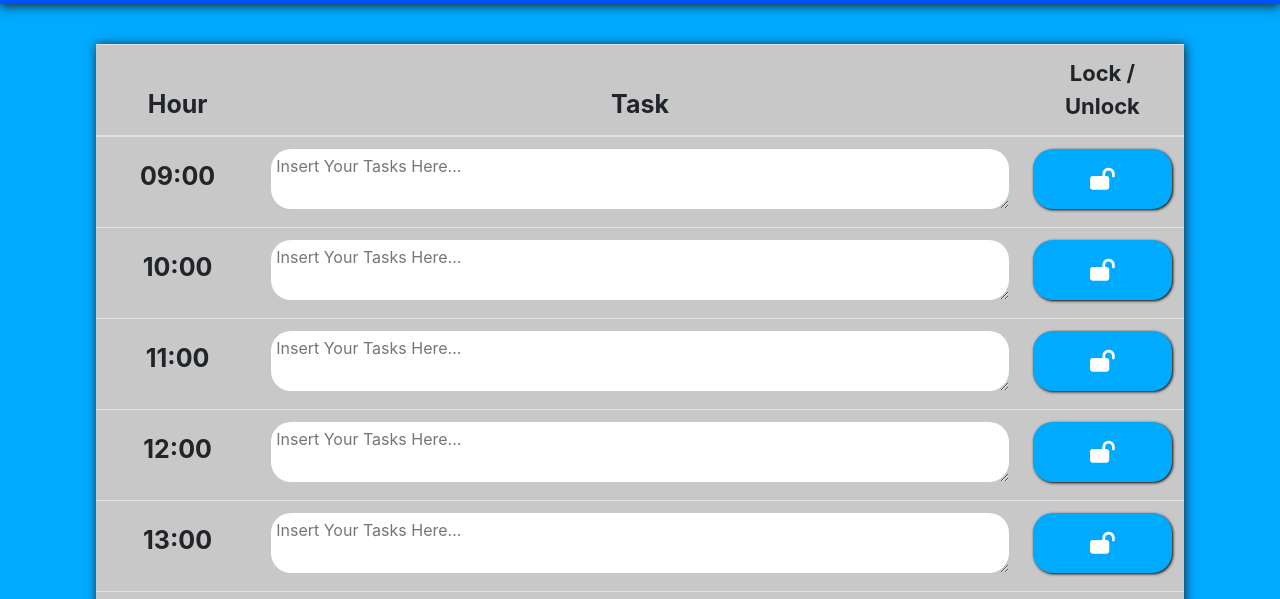
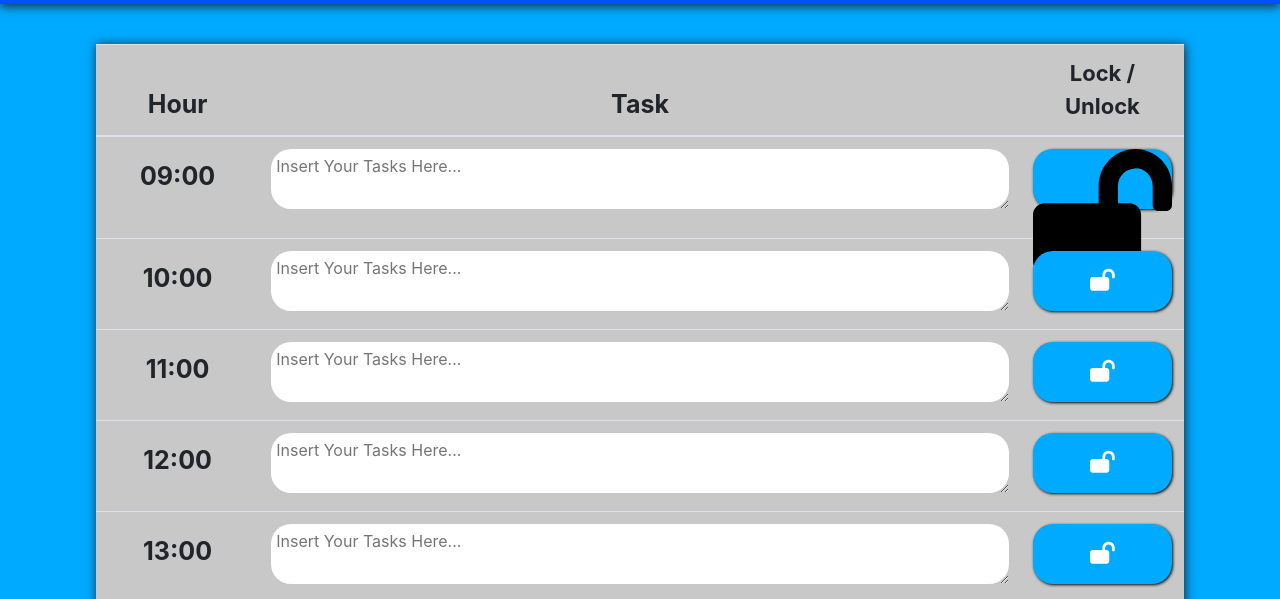
Before and after one commit to HCross28/Unit-5-Day-Planner, a plain HTML site: page index.html in a window 1280 px wide. Shown: the part 176-775 px from the top of the page. Drawn offline with nearby package versions, Linux system fonts and the light colour scheme.

Commit message:
adding assets folder

```diff
--- a/index.html
+++ b/index.html
@@ -98,7 +98,7 @@
                     <tr id="9">
                         <td class="ti-1" scope="row">09:00</td>
                         <td class="ti-2"><textarea placeholder="Insert Your Tasks Here..."></textarea></td>
-                        <td class="ti-3"><button><i class="fas fa-lock-open"></i></button></td> <!--Closed Lock Icon to be toggled "on click" <i class="fas fa-lock"></i>-->
+                        <td class="ti-3"><button><img src = ./assets/open.svg></button></td> <!--Closed Lock Icon to be toggled "on click" <i class="fas fa-lock"></i>-->
 
                     </tr>
                     <tr id="10">
```
Also changed, not shown: script.js (+0 -11 lines), assets/closed.svg (added), assets/open.svg (added), 2 other files.
